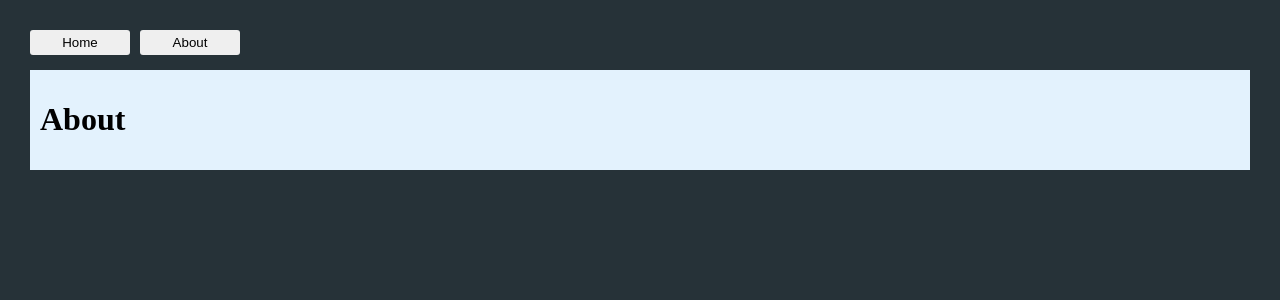
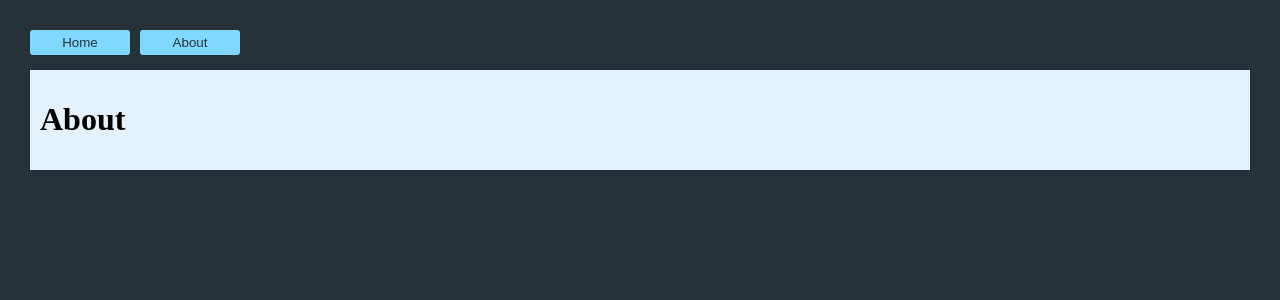
Before and after one commit to fireflower0/react-typescript-practice, a React (Create React App) app: page /about in a window 1280 px wide. Shown: the top 300 px of the page. Built offline with nearby package versions, Linux system fonts and the light colour scheme.

Commit message:
Fixed a button style

```diff
--- a/src/atoms/Button.tsx
+++ b/src/atoms/Button.tsx
@@ -2,7 +2,7 @@ import styled from 'styled-components';
 import PropTypes from 'prop-types';
 
 const ButtonWrapper = styled.button`
-  margin: 10px;
+  margin: 5px;
   padding: 5px;
   margin-left: 5px;
   border: none;
--- a/src/shared/Navbar.tsx
+++ b/src/shared/Navbar.tsx
@@ -21,7 +21,11 @@ const Navbar = () => {
     <Link key={content.id} to={content.path} >
       <Button
         labelText={content.label}
-        styles={{ margin: '5px', width: '100px' }}
+        styles={{
+          width: '100px',
+          color: '#263238',
+          backgroundColor: '#80D8FF'
+        }}
       />
     </Link>
   );
```
